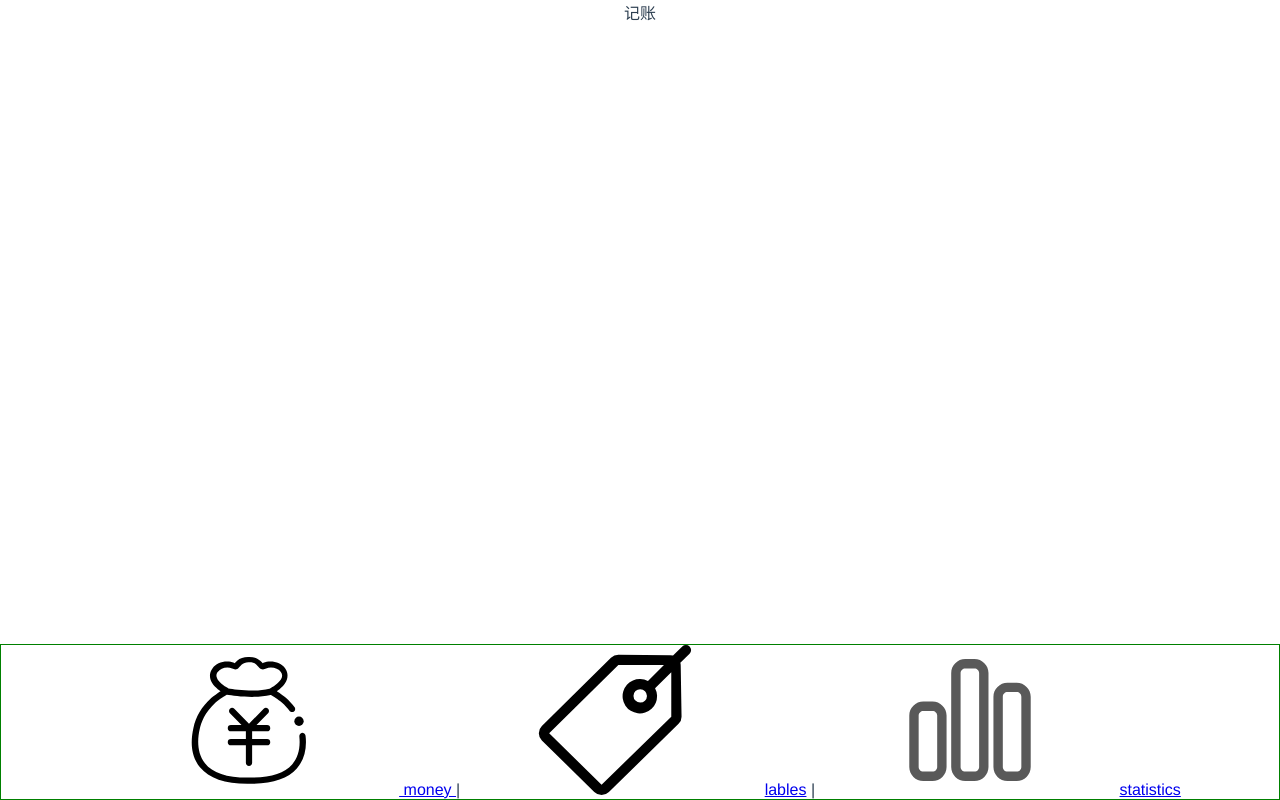
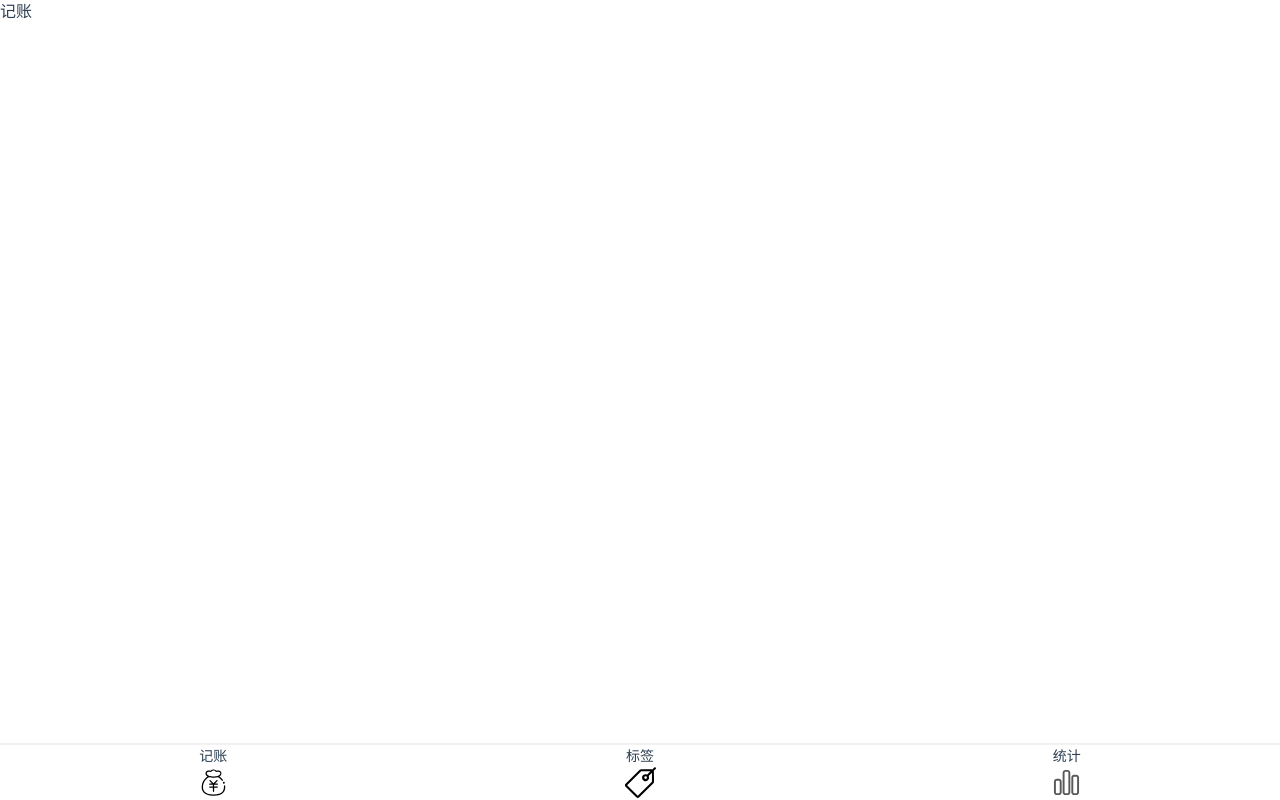
Before and after one commit to zhangxianglink/wangcai, a Vue app: page /#/money in a window 1280 px wide. Built offline with nearby package versions, Linux system fonts and the light colour scheme.

Commit message:
Nav css style update

```diff
--- a/src/App.vue
+++ b/src/App.vue
@@ -9,13 +9,16 @@
   padding: 0;
   margin: 0;
   box-sizing: border-box;
-
+}
+a {
+    text-decoration: none;
+    color: inherit;
 }
 #app {
   font-family: Avenir, Helvetica, Arial, sans-serif;
   -webkit-font-smoothing: antialiased;
   -moz-osx-font-smoothing: grayscale;
-  text-align: center;
   color: #2c3e50;
+  line-height: 1.5;
 }
 </style>
--- a/src/components/Icons.vue
+++ b/src/components/Icons.vue
@@ -1,5 +1,5 @@
 <template>
-  <svg>
+  <svg class="icon">
     <use :xlink:href="'#' + name"></use>
   </svg>
 </template>
@@ -16,3 +16,11 @@ export default{
     name: 'Icons'
 }
 </script>
+
+<style lang="scss" scoped>
+ .icon {
+       width: 1em; height: 1em;
+       vertical-align: -0.15em;
+       overflow: hidden;
+    }
+</style>
--- a/src/components/Nav.vue
+++ b/src/components/Nav.vue
@@ -1,16 +1,20 @@
 <template>
-  <div class="nav">
-    <router-link to="/">
+  <nav>
+    <router-link class="item" to="/">
       <Icons name="money"></Icons>
-      money
+      记账
     </router-link>
-    |
-    <router-link to="/lables"> <Icons name="Lable"> </Icons>lables</router-link>
-    |
-    <router-link to="/statistics">
-      <Icons name="statistics"></Icons>statistics</router-link
-    >
-  </div>
+
+    <router-link class="item" to="/lables">
+      <Icons name="Lable"> </Icons>
+      标签
+    </router-link>
+
+    <router-link class="item" to="/statistics">
+      <Icons name="statistics"></Icons>
+      统计
+    </router-link>
+  </nav>
 </template>
 
 <script lang="ts">
@@ -18,7 +22,25 @@ export default {};
 </script>
 
 <style lang="scss" scoped>
-.nav {
-  border: 1px solid green;
+nav {
+  display: flex;
+  box-shadow: 0 0 0 2px rgb(0 0 0 / 5%);
+  flex-direction: row;
+  font-size: 14px;
+  > .item {
+    flex-grow: 1;
+    display: flex;
+    justify-content: center;
+    align-items: center;
+    flex-direction: column-reverse;
+    padding: 1px 0 2px 0;
+  }
+    .icon {
+      width: 31px;
+      height: 31px;
+    }
+}
+.router-link-active {
+    text-decoration: none;
 }
 </style>
```
